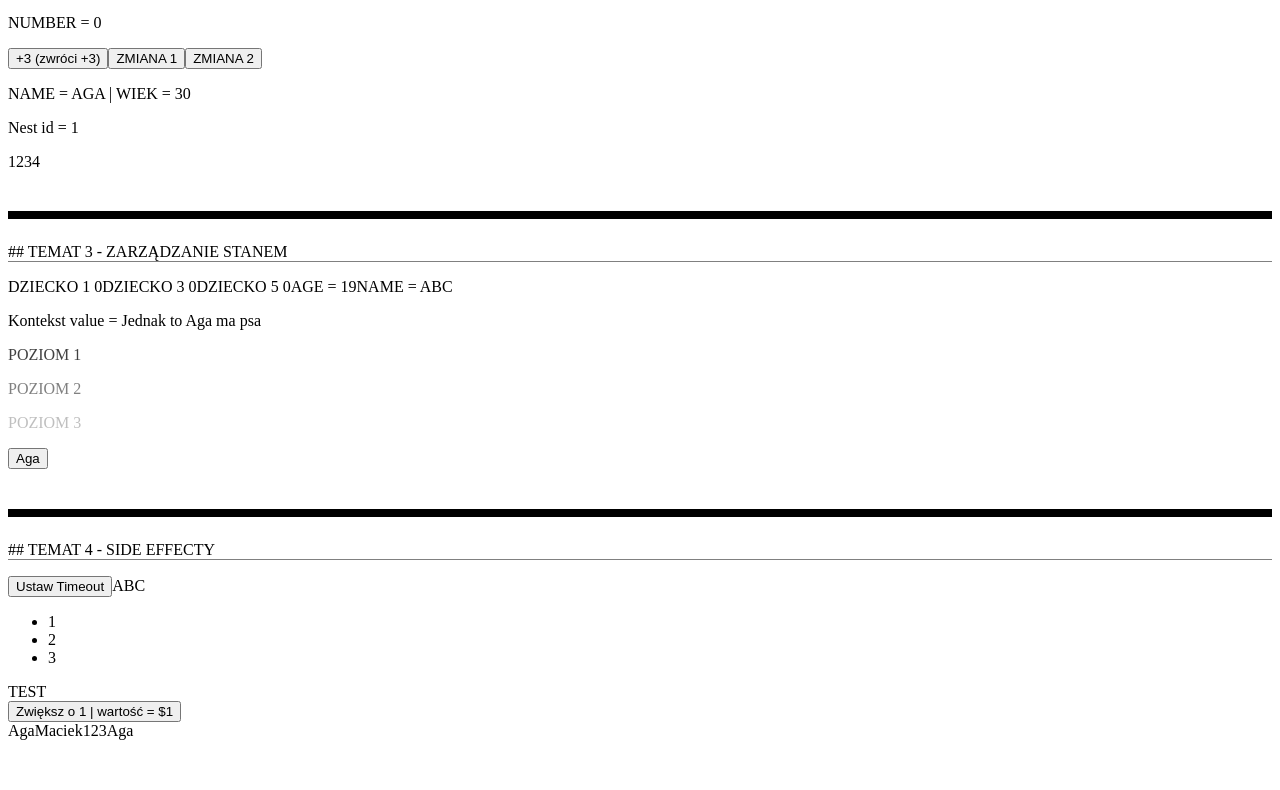
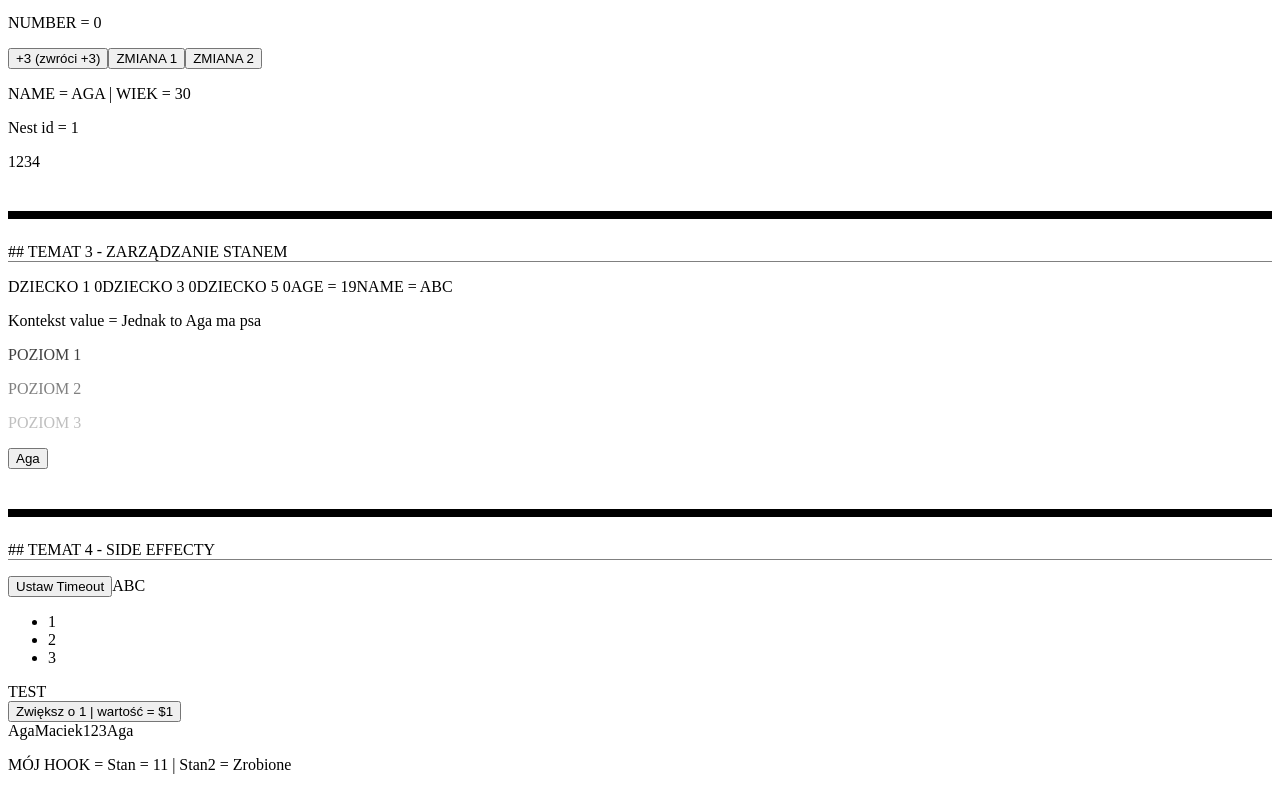
Before and after one commit to MaciejRog/CHEATSHEET_REACT, a React (Vite) app: page / in a window 1280 px wide. Shown: the part 1062-1852 px from the top of the page. Before the commit the page ends 1810 px from the top, so only its background shows below. Built offline with nearby package versions, Linux system fonts and the light colour scheme; no server answers.

Commit message:
add custom hook && dependancy array infos

```diff
--- a/src/TEMATY/4_Side_Effects/SideEffect.jsx
+++ b/src/TEMATY/4_Side_Effects/SideEffect.jsx
@@ -14,6 +14,8 @@ function SideEffect() {
       <SideEffectEffectNotNeeded />
       <SideEffectLifecycle />
       <SideEffectSepracjaEventowOdEffectow />
+      <SideEffectRemovingDependencies />
+      <SideEffectCustomHook />
     </div>
   );
 }
@@ -559,7 +561,7 @@ function SideEffectLifecycle() {
 }
 
 // #################################
-// #### 5) ODZIELENIA EVENTÓW OD EFEKTÓW
+// #### 5) ODZIELENIA EVENTÓW OD EFEKTÓW 'useEffectEvent'
 // VVVVVVVVVVVVVVVVVVVVVVVVVVVVVVVVV
 
 function SideEffectSepracjaEventowOdEffectow() {
@@ -609,13 +611,80 @@ function SideEffectSepracjaEventowOdEffectow() {
 }
 
 // #################################
-// #### 6)
+// #### 6) USUWANIE 'EFFECT DEPENDENCIES' - TABLICA ZALEŻNOŚCI
 // VVVVVVVVVVVVVVVVVVVVVVVVVVVVVVVVV
 
+function SideEffectRemovingDependencies() {
+  /*
+  LINTER (np: ESLINT) dba o to aby w tablicy zależności były wszystkie wykorzystywane w EFFEKCIE 'REAKTYWNE wartość'
+  REAKTYWNE WARTOŚCI -> to takie, które zmianiają się przy 'RERENDERIUNGU' np: funkcje top-level komponentu, zmienne w top-level itp..
+
+    -> czyli wszystko deklarowane poza komponentem nie jest reaktywną wartościa
+
+  ABY usunąć coś z tablicy zależności, musimy zmodyfikować KOD effectu
+
+  // UWAGA, możemy okłamać LINTERA poprzez poniższy komentarz, ale jest to 'BARDZO NIEBEZPIECZNE'
+  '// eslint-disable-next-line react-hooks/exhaoustive-deps'
+
+  USUWANIE TABLICY w sposób POPRAWNY:
+  1) aby usuwać zależności w bezpieczny sposób musimy się zastanowić czy to jest wgl Effect a nie Event
+  2) jeśli tak to czy nie robi zbyt wielu rzeczy (rozbić 1 Effect na kilka mniejszych)
+  3) Zastosowanie 'useEffectEvent' <- ekseprymentalna funkcjonalność
+  4) Unikać 'Obiektów' i 'Funkcji' jako zależności -> przy deklaracji i re-renderze zawsze mają nową referencję
+      albo bazować na prostym property Obiketu, albo użyć 'useMemo'
+      albo bazwoać na wyniku funkcji (gdy są PURE) albo użyć 'useCallback'
+      lub wynieść deklarację poza komponent
+      lub deklarować wewnątrz Effectu
+  */
+  return <></>;
+}
+
 // #################################
-// #### 7)
+// #### 7) CUSTOM HOOK (Tworzenie własnych hooków)
 // VVVVVVVVVVVVVVVVVVVVVVVVVVVVVVVVV
 
-// #################################
-// #### 8)
-// VVVVVVVVVVVVVVVVVVVVVVVVVVVVVVVVV
+function SideEffectCustomHook() {
+  /*
+  Możemy sami tworzyć hooki
+  POZWALA to na WSPÓŁDZIELENIE LOGIKI między komponentami
+      -- UWAGA !!! LOGIKI, a nie STANU !!!  (każda instancja HOOK ma swój własny stan)
+
+  */
+  const stanMojHook = useMyHook(true);
+  const { stan, stan2 } = stanMojHook;
+  return (
+    <>
+      <p>
+        MÓJ HOOK = Stan = {stan} | Stan2 = {stan2}
+      </p>
+    </>
+  );
+}
+
+/*
+Aby stworzyć hook muismy napisac funkcję od słowa 'use'   np: 'useFetch' 'useDownload' 'useMark' itp...
+*/
+function useMyHook(isDone = false) {
+  /*
+  w CUSTOM HOOK możemy działać 1 do 1 jak w komponencie i wykorzystywać inne HOOKIE itp.
+  UWAGA!!! Jeśli nie korzystamy z innych hook, to nie róbmy CUSTOM HOOKA tylko zwykłąd funkcję
+  UWAGA!!! Muszą być PURE (myslmy o nich jak o kawałkach komponentów)
+
+  Każdy re-render komponentu, kóry implementuje hook WYWOŁA GO CAŁEGO OD NOWA (więc ma dostęp do najnowszych przekazanych argumentów)
+  */
+  const [stan] = useState(11);
+  const [stan2] = useState(isDone ? "Zrobione" : "Niezrobione");
+  useEffect(() => {
+    //tylko dla przykładu pokazuję, że mozna ten effecty dodać
+  }, []);
+
+  /*
+  Natomiast to jest 1-na różnica między KOMPONENT i CUSTOM_HOOK (poza konwencją nazw)
+      tutaj ZWRACAMY STAN (reaktywna wartość dla komponentu, który wykorzysta naszego hooka), a nie kod JSX
+      -- ogólnie CUSTOM HOOK mogą zwracać DOWOLNĄ wartość.
+  */
+  return {
+    stan,
+    stan2,
+  };
+}
```
